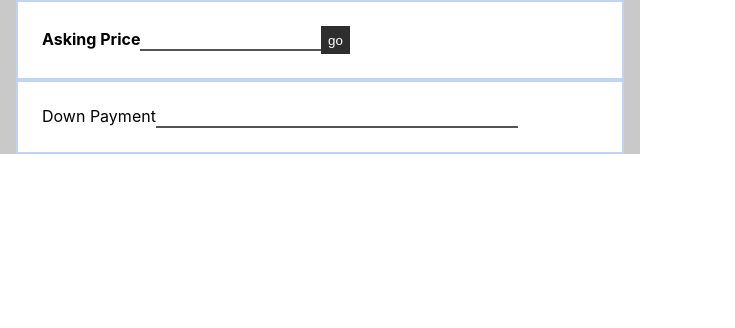
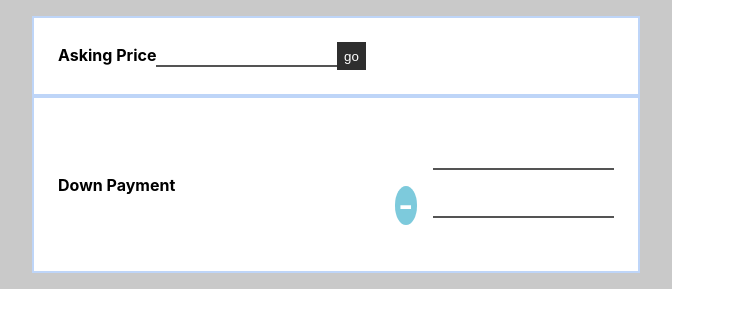
Before and after one commit to hitro11/mortgage-calc, a React (Create React App) app: page / in a window 1280 px wide. Shown: the top 328 px of the page, without its empty margins (0-735 px from the left). Built offline with nearby package versions, Linux system fonts and the light colour scheme.

Commit message:
added down payment UI

```diff
--- a/src/App.css
+++ b/src/App.css
@@ -1,5 +1,6 @@
 .App {
     width: 50%;
+	padding: 1em;
     background-color: rgb(201, 201, 201);
 	display: flex;
 	flex-direction: column;
@@ -20,3 +21,15 @@
     border: none;
 	padding: 0.5em;
 }
+
+input {
+    border-top: hidden;
+    border-left: hidden;
+    border-right: hidden;
+    border-bottom-color: black;
+}
+
+.no-outline:focus {
+    outline: none;
+    border-bottom-color: rgb(0, 66, 151);
+}
--- a/src/components/AskingPrice.css
+++ b/src/components/AskingPrice.css
@@ -1,22 +1,7 @@
 .AskingPrice {
     width: max-content;
-
-
-}
-
-input  {
-    border-top: hidden;
-    border-left: hidden;
-    border-right: hidden;
-    border-bottom-color: black;
-}
-
-.no-outline:focus {
-    outline: none;
-    border-bottom-color: rgb(0, 66, 151);
 }
 
 .label {
     font-weight: bold;
-
 }
--- a/src/components/DownPayment.css
+++ b/src/components/DownPayment.css
@@ -1,4 +1,45 @@
 .down-payment {
     display: flex;
     flex-direction: row;
+    justify-content: space-between;
 }
+
+.dp {
+    flex: 15;
+    display: flex;
+    flex-direction: column;
+    justify-content: center;
+}
+
+.dp-minus {
+    flex: 1;
+    display: flex;
+    flex-direction: column;
+    justify-content: center;
+    margin-right: 1em;
+
+}
+
+.minus {
+    background-color: #7DCADC;
+    color: white;
+    padding: 0;
+    border-radius: 50%;
+    margin-top: 2em;
+    text-align: center;
+}
+
+.dp-inputs {
+    display: flex;
+    flex-direction: column;
+    justify-content: space-evenly;
+    flex: 5;
+}
+
+.dp-percent {
+    color: #5584A4;
+}
+
+.dp-dollar {
+    color: #70CDE7;
+}
--- a/src/components/DownPayment.tsx
+++ b/src/components/DownPayment.tsx
@@ -3,12 +3,16 @@ import './DownPayment.css';
 const DownPayment = () => {
   return (
     <div className="down-payment">
-        <div className="">
-            Down Payment
+        <div className="dp">
+            <label className='label' >Down Payment</label>
         </div>
-        <div className="">
-            <input type="text" />
-            <input type="text" />
+        <div className="dp-minus">
+            <h1 className='minus'>-</h1>
+
+        </div>
+        <div className="dp-inputs">
+            <input className='dp-percent no-outline' type="text" />
+            <input className='dp-dollar no-outline' type="text" />
         </div>
 
     </div>
--- a/src/index.js
+++ b/src/index.js
@@ -1,3 +1,7 @@
+import 'react-app-polyfill/ie11';
+import 'react-app-polyfill/stable';
+import 'core-js/stable/symbol'
+
 import React from 'react';
 import ReactDOM from 'react-dom/client';
 import './index.css';
```
Also changed, not shown: package.json (+5 -2 lines), 1 other file (tests, documents, lock files or other folders).
